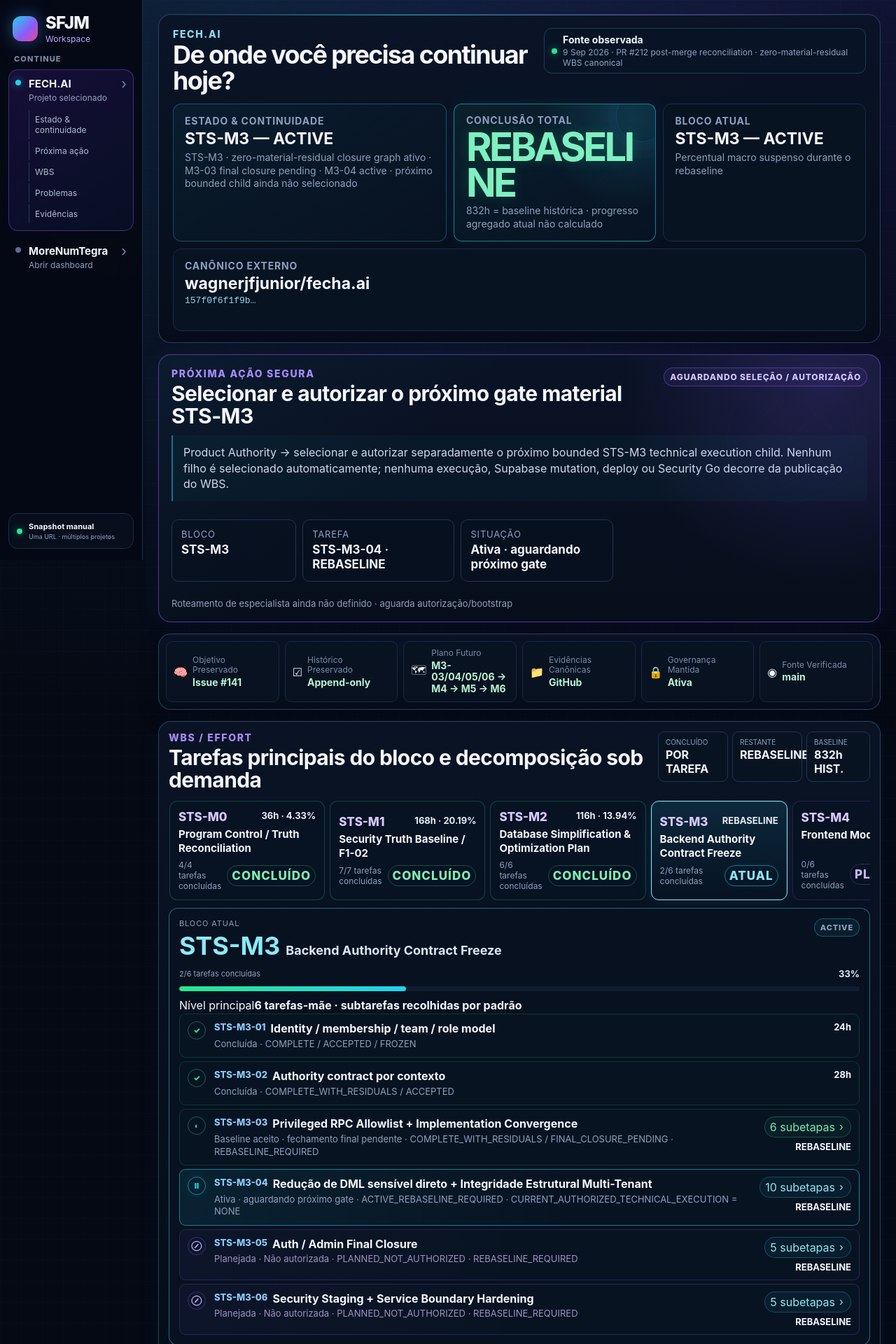
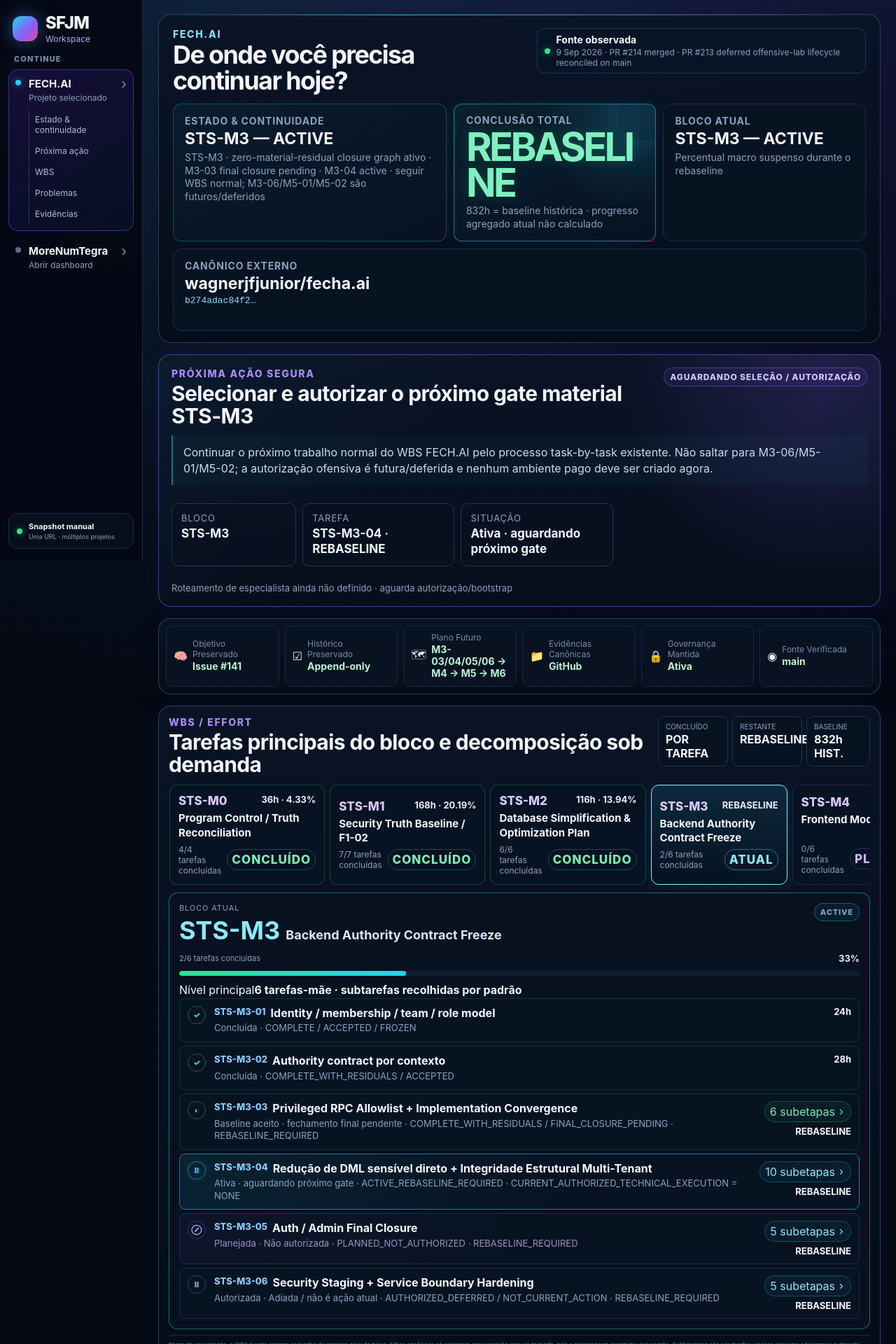
Before and after one commit to wagnerjfjunior/sfjm-workspace, a Next.js app: page / in a window 1280 px wide. Shown: the top 1920 px of the page at 70% size. Built offline with nearby package versions, Linux system fonts and the light colour scheme.

Commit message:
data: reconcile deferred security-lab state from FECH main

```diff
--- a/data/workspace-demo.ts
+++ b/data/workspace-demo.ts
@@ -193,8 +193,8 @@ export const workspaceDemo = {
     {
       name: "FECH.AI",
       kind: "Projeto externo",
-      continuityState: "STS-M2 COMPLETE / ACCEPTED WITH RESIDUALS · STS-M3 ACTIVE · ZERO-MATERIAL-RESIDUAL WBS CANONICAL · M3-03 FINAL_CLOSURE_PENDING · M3-04 ACTIVE / REBASELINE_REQUIRED · M3-05/M3-06 PLANNED_NOT_AUTHORIZED · CURRENT_AUTHORIZED_TECHNICAL_EXECUTION = NONE",
-      nextSafeAction: "Product Authority → selecionar e autorizar separadamente o próximo bounded STS-M3 technical execution child. Nenhum filho é selecionado automaticamente; nenhuma execução, Supabase mutation, deploy ou Security Go decorre da publicação do WBS.",
+      continuityState: "STS-M2 COMPLETE / ACCEPTED WITH RESIDUALS · STS-M3 ACTIVE · ZERO-MATERIAL-RESIDUAL WBS CANONICAL · M3-03 FINAL_CLOSURE_PENDING · M3-04 ACTIVE / REBASELINE_REQUIRED · M3-06 AUTHORIZED_DEFERRED / NOT_CURRENT_ACTION · M5-01/M5-02 AUTHORIZED_DEFERRED_FINAL_TEST · CURRENT_IMMEDIATE_AUTHORIZED_TECHNICAL_EXECUTION = NONE",
+      nextSafeAction: "Continuar o próximo trabalho normal do WBS FECH.AI pelo processo task-by-task existente. Não saltar para M3-06/M5-01/M5-02; a autorização ofensiva é futura/deferida e nenhum ambiente pago deve ser criado agora.",
       issues: [
         {
           id: "STS-GATE-SECURITY-GO",
@@ -434,24 +434,24 @@ export const workspaceDemo = {
           id: "STS-GATE-M3-M6",
           class: "FUTURE_GATE",
           scope: "STS-M3..STS-M6",
-          state: "STS-M3 ACTIVE / STS-M3-04 ACTIVE_REBASELINE_REQUIRED / M3-04-01,02 ACCEPTED / NEXT_GATE_AUTH_REQUIRED",
-          label: "STS-M3-04 está ACTIVE com escopo expandido; slices 01/02 aceitos; próximo gate material exige seleção/autorização separada",
+          state: "STS-M3 ACTIVE / NORMAL_WBS_CONTINUATION / M3-06 AUTHORIZED_DEFERRED / M5-01,02 AUTHORIZED_DEFERRED_FINAL_TEST / CURRENT_IMMEDIATE_EXECUTION_NONE",
+          label: "WBS normal continua task-by-task; M3-06 e M5-01/M5-02 têm autorização futura/deferida e não são a ação atual",
           blockingForCurrentTask: false,
           source: "docs/sfjm/CURRENT_STATE.md + NEXT_SAFE_ACTION.md + PROGRAM_TASK_GRAPH.md",
-          sourceRef: "157f0f6f1f9bd4e80cf909e95cc48aa76ebe97d5",
+          sourceRef: "b274adac84f2d4a27a7a5147c551dc23469a610c",
           lastValidatedAt: "2026-09-09",
-          resolutionCondition: "Product Authority seleciona e autoriza separadamente o próximo gate material; M3-04-03 não é selecionado automaticamente",
+          resolutionCondition: "seguir o WBS normal; admitir o offensive lab somente na janela final, com bootstrap, ambiente sintético isolado, teardown/rollback e confirmação explícita de custo",
           displayPolicy: "ROADMAP_GATES"
         }
       ] satisfies ProjectIssue[],
       repository: "wagnerjfjunior/fecha.ai",
-      observedSha: "157f0f6f1f9bd4e80cf909e95cc48aa76ebe97d5",
-      observedAt: "9 Sep 2026 · PR #212 post-merge reconciliation · zero-material-residual WBS canonical",
-      verification: "Snapshot manual observado em 157f0f6f… · PR #212 reconciliou o lifecycle pós-PR #211; CURRENT_STATE/NEXT_SAFE_ACTION/PROGRAM_TASK_GRAPH/WBS atuais; CURRENT_ISSUES permanece taxonomia tipada mais antiga · sem live sync",
+      observedSha: "b274adac84f2d4a27a7a5147c551dc23469a610c",
+      observedAt: "9 Sep 2026 · PR #214 merged · PR #213 deferred offensive-lab lifecycle reconciled on main",
+      verification: "Snapshot manual observado em b274adac… · PR #214 reconciliou o lifecycle pós-PR #213; WBS/task graph/current state/next action consumidos da main; CURRENT_ISSUES permanece taxonomia tipada mais antiga · sem live sync",
       taskDecompositions: [{
         parentTaskId: "STS-M2-04",
         parentLabel: "Política target de DEFINER / RLS / DML",
-        source: "FECH.AI docs/sfjm/PROGRAM_TASK_GRAPH.md + CURRENT_STATE.md + NEXT_SAFE_ACTION.md @ 157f0f6f…",
+        source: "FECH.AI docs/sfjm/PROGRAM_TASK_GRAPH.md + CURRENT_STATE.md + NEXT_SAFE_ACTION.md @ b274adac…",
         items: [
           {
             id: "STS-M2-04B",
@@ -535,7 +535,7 @@ export const workspaceDemo = {
       {
         parentTaskId: "STS-M3-03",
         parentLabel: "Privileged RPC Allowlist + Implementation Convergence",
-        source: "FECH.AI docs/sfjm/PROGRAM_TASK_GRAPH.md + canonical WBS @ 157f0f6f…",
+        source: "FECH.AI docs/sfjm/PROGRAM_TASK_GRAPH.md + canonical WBS @ b274adac…",
         items: [
           { id: "STS-M3-03-01", label: "Accepted privileged RPC allowlist baseline", state: "COMPLETE", status: "HISTORICAL_ACCEPTED_EVIDENCE", note: "Accepted baseline preserved as historical evidence; not sufficient by itself for final M3 closure." },
           { id: "STS-M3-03-02", label: "Resource-Bound Privileged RPC Remediation", state: "NOT_AUTHORIZED", status: "DEFINED_NOT_AUTHORIZED" },
@@ -548,7 +548,7 @@ export const workspaceDemo = {
       {
         parentTaskId: "STS-M3-04",
         parentLabel: "Redução de DML sensível direto + Integridade Estrutural Multi-Tenant",
-        source: "FECH.AI docs/sfjm/PROGRAM_TASK_GRAPH.md @ 157f0f6f…",
+        source: "FECH.AI docs/sfjm/PROGRAM_TASK_GRAPH.md @ b274adac…",
         items: [
           {
             id: "STS-M3-04-01",
@@ -578,7 +578,7 @@ export const workspaceDemo = {
       {
         parentTaskId: "STS-M3-05",
         parentLabel: "Auth / Admin Final Closure",
-        source: "FECH.AI docs/sfjm/PROGRAM_TASK_GRAPH.md + canonical WBS @ 157f0f6f…",
+        source: "FECH.AI docs/sfjm/PROGRAM_TASK_GRAPH.md + canonical WBS @ b274adac…",
         items: [
           { id: "STS-M3-05-01", label: "Create-user canonical authority convergence", state: "NOT_AUTHORIZED", status: "DEFINED_NOT_AUTHORIZED" },
           { id: "STS-M3-05-02", label: "Password-reset / admin authority closure", state: "NOT_AUTHORIZED", status: "DEFINED_NOT_AUTHORIZED" },
@@ -590,13 +590,13 @@ export const workspaceDemo = {
       {
         parentTaskId: "STS-M3-06",
         parentLabel: "Security Staging + Service Boundary Hardening",
-        source: "FECH.AI docs/sfjm/PROGRAM_TASK_GRAPH.md + canonical WBS @ 157f0f6f…",
+        source: "FECH.AI docs/sfjm/PROGRAM_TASK_GRAPH.md + canonical WBS @ b274adac…",
         items: [
-          { id: "STS-M3-06-01", label: "Isolated security staging topology + fixtures", state: "NOT_AUTHORIZED", status: "DEFINED_NOT_AUTHORIZED" },
-          { id: "STS-M3-06-02", label: "mesa-worker-proxy auth/authorization disposition", state: "NOT_AUTHORIZED", status: "DEFINED_NOT_AUTHORIZED" },
-          { id: "STS-M3-06-03", label: "Service-to-service credential / payload / rate boundary", state: "NOT_AUTHORIZED", status: "DEFINED_NOT_AUTHORIZED" },
-          { id: "STS-M3-06-04", label: "Hostile-client / cross-tenant harness readiness", state: "NOT_AUTHORIZED", status: "DEFINED_NOT_AUTHORIZED" },
-          { id: "STS-M3-06-05", label: "M3 Final Security Implementation Closure", state: "NOT_AUTHORIZED", status: "DEFINED_NOT_AUTHORIZED" }
+          { id: "STS-M3-06-01", label: "Isolated security staging topology + fixtures", state: "PLANNED", status: "AUTHORIZED_DEFERRED / COST_GATED", note: "Future admission only; paid environment creation is not authorized now." },
+          { id: "STS-M3-06-02", label: "mesa-worker-proxy auth/authorization disposition", state: "PLANNED", status: "AUTHORIZED_DEFERRED / DO_NOT_EXECUTE_NOW" },
+          { id: "STS-M3-06-03", label: "Service-to-service credential / payload / rate boundary", state: "PLANNED", status: "AUTHORIZED_DEFERRED / DO_NOT_EXECUTE_NOW" },
+          { id: "STS-M3-06-04", label: "Hostile-client / cross-tenant harness readiness", state: "PLANNED", status: "AUTHORIZED_DEFERRED / COST_GATED", note: "Synthetic isolated lab only at final-test admission window." },
+          { id: "STS-M3-06-05", label: "M3 Final Security Implementation Closure", state: "PLANNED", status: "AUTHORIZED_DEFERRED / FINAL_CLOSURE_HELD" }
         ]
       }]
     },
@@ -621,8 +621,8 @@ export const workspaceDemo = {
   fechaiProgram: {
     name: "FECH.AI Security-to-Scale 2026",
     repository: "wagnerjfjunior/fecha.ai",
-    observedSha: "157f0f6f1f9bd4e80cf909e95cc48aa76ebe97d5",
-    observedAt: "9 Sep 2026 · PR #212 reconciled PR #211 post-merge lifecycle / zero-material-residual WBS canonical",
+    observedSha: "b274adac84f2d4a27a7a5147c551dc23469a610c",
+    observedAt: "9 Sep 2026 · PR #214 reconciled PR #213 deferred final offensive-lab authorization on canonical main",
     programIssue: "#141",
     programObjective: "Reach a sellable, operable FECH.AI with a defensible Security Go candidate and a clear path out of the current frontend/backend monolith before year-end, without hiding unresolved risk or performing a big-bang rewrite.",
     objectiveSource: "FECH.AI Issue #141 + program-hierarchy BCR",
@@ -632,8 +632,8 @@ export const workspaceDemo = {
     specialistRouting: [] as SpecialistRoute[],
     lastCompletedMilestone: "STS-M2 — COMPLETE / ACCEPTED WITH IMPLEMENTATION-LIFECYCLE-CALLSITE-RUNTIME-APPSEC RESIDUALS",
     nextProgramMilestone: "STS-M4 — Frontend Modularization / App.jsx Extraction · PLANNED_NOT_AUTHORIZED",
-    activeWorkstream: "STS-M3 ACTIVE · M3-03 FINAL_CLOSURE_PENDING / REBASELINE_REQUIRED · M3-04 ACTIVE / REBASELINE_REQUIRED · M3-05/M3-06 PLANNED_NOT_AUTHORIZED / REBASELINE_REQUIRED · CURRENT_AUTHORIZED_TECHNICAL_EXECUTION = NONE",
-    nextSafeAction: "Resolve live FECH.AI main → Product Authority separately selects/authorizes the next bounded STS-M3 technical execution child → automatic child selection = NO → no automatic mutation/deploy/Security Go",
+    activeWorkstream: "STS-M3 ACTIVE · M3-03 FINAL_CLOSURE_PENDING / REBASELINE_REQUIRED · M3-04 ACTIVE / REBASELINE_REQUIRED · M3-05 PLANNED_NOT_AUTHORIZED · M3-06 AUTHORIZED_DEFERRED / NOT_CURRENT_ACTION · M5-01/M5-02 AUTHORIZED_DEFERRED_FINAL_TEST · CURRENT_IMMEDIATE_AUTHORIZED_TECHNICAL_EXECUTION = NONE",
+    nextSafeAction: "Resolve live FECH.AI main → continue the normal next FECH.AI WBS task through the existing task-by-task process → do not jump to M3-06/M5-01/M5-02 → no paid security lab now → no automatic mutation/deploy/Security Go",
     securityGo: "NOT GRANTED",
     commercialization: "BLOCKED",
     weightingBasis: "832h = historical planning baseline only. M3 and M5 require rebaseline; aggregate current progress must not be inferred from stale hours.",
@@ -1040,13 +1040,14 @@ export const workspaceDemo = {
       { date: "8 Sep 2026", text: "PR #207/#208: STS-M3-04-02 aplicada, catalog validation PASS e aceita com residuals", kind: "REMEDIATION" },
       { date: "8 Sep 2026", text: "PR #209: Security Go assurance program + relationship catalogs publicados; M3-04 expandida para 10 children e REBASELINE_REQUIRED", kind: "PROGRAM" },
       { date: "9 Sep 2026", text: "PR #211/#212: zero-material-residual WBS publicado e reconciliado; M3-03/05/06 decompostos, M5 expandido para M5-00..07 e aggregate effort marcado para rebaseline", kind: "PROGRAM" },
+      { date: "9 Sep 2026", text: "PR #213/#214: M3-06 + M5-01/M5-02 recebem autorização futura/deferida para offensive lab; execução atual continua NONE e custo/ambiente permanecem não autorizados agora", kind: "PROGRAM" },
       { date: "8 Sep 2026", text: "Vercel branch Preview mais recente = READY; tentativa anterior bloqueada por quota tratada como evento transitório/superseded", kind: "EVIDENCE" }
     ] satisfies TimelineItem[]
 
   } satisfies ProgramSnapshot,
 
   fechaiWbs: {
-    source: "WBS/current hierarchy: docs/roadmap/fechai-security-to-scale-2026-wbs.md + docs/sfjm/PROGRAM_TASK_GRAPH.md · current meaning: CURRENT_STATE.md + NEXT_SAFE_ACTION.md @ 157f0f6f…",
+    source: "WBS/current hierarchy: docs/roadmap/fechai-security-to-scale-2026-wbs.md + docs/sfjm/PROGRAM_TASK_GRAPH.md · current meaning: CURRENT_STATE.md + NEXT_SAFE_ACTION.md @ b274adac…",
     basis: "Planning estimates for visibility, not clocked timesheets.",
     totalCriticalHours: 832,
     historicalCompletedHoursAtPreviousBaseline: 396,
@@ -1054,7 +1055,7 @@ export const workspaceDemo = {
     preSecurityGoBacklogHours: 116,
     plannedBacklogHours: 104,
     currentPackage: "STS-M3 — ACTIVE",
-    currentTask: "STS-M3 · zero-material-residual closure graph ativo · M3-03 final closure pending · M3-04 active · próximo bounded child ainda não selecionado",
+    currentTask: "STS-M3 · zero-material-residual closure graph ativo · M3-03 final closure pending · M3-04 active · seguir WBS normal; M3-06/M5-01/M5-02 são futuros/deferidos",
     note: "832h é baseline histórica. M3 e M5 = REBASELINE_REQUIRED; M3-03/04/05/06 e M5-00/06/07 não devem exibir horas antigas como estimativa corrente. CURRENT_AUTHORIZED_TECHNICAL_EXECUTION = NONE.",
     milestones: [
       {
@@ -1109,7 +1110,7 @@ export const workspaceDemo = {
           { id: "STS-M3-03", wbsId: "M3-03", label: "Privileged RPC Allowlist + Implementation Convergence", hours: 24, state: "COMPLETE", note: "COMPLETE_WITH_RESIDUALS / FINAL_CLOSURE_PENDING · REBASELINE_REQUIRED" },
           { id: "STS-M3-04", wbsId: "M3-04", label: "Redução de DML sensível direto + Integridade Estrutural Multi-Tenant", hours: 24, state: "ACTIVE", note: "ACTIVE_REBASELINE_REQUIRED · CURRENT_AUTHORIZED_TECHNICAL_EXECUTION = NONE" },
           { id: "STS-M3-05", wbsId: "M3-05", label: "Auth / Admin Final Closure", hours: 24, state: "PLANNED", note: "PLANNED_NOT_AUTHORIZED · REBASELINE_REQUIRED" },
-          { id: "STS-M3-06", wbsId: "M3-06", label: "Security Staging + Service Boundary Hardening", hours: 28, state: "PLANNED", note: "PLANNED_NOT_AUTHORIZED · REBASELINE_REQUIRED" }
+          { id: "STS-M3-06", wbsId: "M3-06", label: "Security Staging + Service Boundary Hardening", hours: 28, state: "PLANNED", note: "AUTHORIZED_DEFERRED / NOT_CURRENT_ACTION · REBASELINE_REQUIRED" }
         ]
       },
       {
@@ -1135,8 +1136,8 @@ export const workspaceDemo = {
         operationalState: "PLANNED_NOT_AUTHORIZED",
         tasks: [
           { id: "STS-M5-00", wbsId: "M5-00", label: "Global Security Assurance Coverage Reconciliation", hours: 0, state: "PLANNED", note: "PLANNED_NOT_AUTHORIZED · REBASELINE_REQUIRED" },
-          { id: "STS-M5-01", wbsId: "M5-01", label: "Hostile-client suite isolada", hours: 28, state: "PLANNED", note: "PLANNED_NOT_AUTHORIZED" },
-          { id: "STS-M5-02", wbsId: "M5-02", label: "Regressão tenant / role / auth / storage", hours: 28, state: "PLANNED", note: "PLANNED_NOT_AUTHORIZED" },
+          { id: "STS-M5-01", wbsId: "M5-01", label: "Hostile-client suite isolada", hours: 28, state: "PLANNED", note: "AUTHORIZED_DEFERRED_FINAL_TEST / LAB_REQUIRED / NOT_CURRENT_ACTION" },
+          { id: "STS-M5-02", wbsId: "M5-02", label: "Regressão tenant / role / auth / storage", hours: 28, state: "PLANNED", note: "AUTHORIZED_DEFERRED_FINAL_TEST / LAB_REQUIRED / NOT_CURRENT_ACTION" },
           { id: "STS-M5-03", wbsId: "M5-03", label: "Dependency / CVE gate", hours: 12, state: "PLANNED", note: "PLANNED_NOT_AUTHORIZED" },
           { id: "STS-M5-04", wbsId: "M5-04", label: "Secrets / config / deploy gate", hours: 16, state: "PLANNED", note: "PLANNED_NOT_AUTHORIZED" },
           { id: "STS-M5-05", wbsId: "M5-05", label: "Observabilidade / rollback / incidente", hours: 24, state: "PLANNED", note: "PLANNED_NOT_AUTHORIZED" },
@@ -1200,12 +1201,12 @@ export const workspaceDemo = {
   currentState: [
     { label: "Último milestone concluído", value: "STS-M2 · accepted with residuals" },
     { label: "Milestone atual", value: "STS-M3 · ACTIVE" },
-    { label: "Próxima continuidade", value: "Product Authority · selecionar/autorizar próximo gate material STS-M3" },
+    { label: "Próxima continuidade", value: "Continuar WBS normal task-by-task · offensive lab permanece adiado" },
     { label: "Objetivo", value: "Issue #141 · PRESERVED" }
   ] satisfies SourceRow[],
 
   sources: [
-    { label: "FECH.AI main", value: "157f0f6f…", badge: true },
+    { label: "FECH.AI main", value: "b274adac…", badge: true },
     { label: "Program objective", value: "#141 OPEN · PRESERVED", badge: true },
     { label: "Current state source", value: "docs/sfjm/CURRENT_STATE.md", badge: true },
     { label: "Program task graph", value: "docs/sfjm/PROGRAM_TASK_GRAPH.md", badge: true },
```
